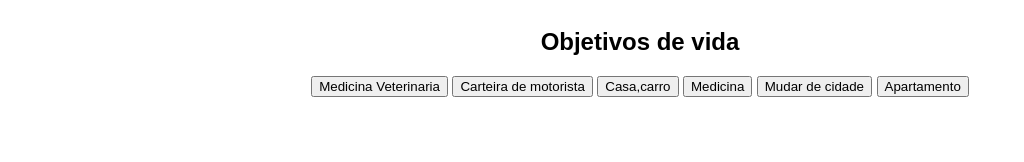
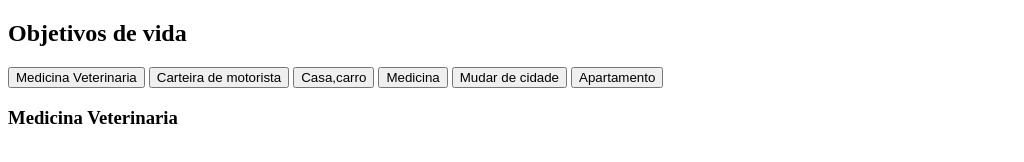
Before and after one commit to stephany221212/objetivos-de-vida, a plain HTML site: page index.html in a window 1280 px wide. Shown: the whole page, without its empty margins (0-1024 px from the left). Drawn offline with Linux system fonts and the light colour scheme.

Commit message:
Add files via upload

```diff
--- a/index.html
+++ b/index.html
@@ -24,8 +24,7 @@
 
 </div>
 
-    </section>
-<script src="main.js"></script>
-
-</body>
-</html>
+    <div class="abas-textos ativos">
+        <div class="aba-conteudo ativo">
+            <h3 class="aba-conteudo-titulo-principal"> Medicina Veterinaria </h3>
+                <h4 class="aba-conteudo-titulo-segundario"tempo para completar o objetivo<
--- a/style.css
+++ b/style.css
@@ -3,40 +3,8 @@
 :root {
     --cor-de-fundo: #FFFFFF;
     --verde: #6FFF57;
-    --branco:#FFFFFF;
-    --botao-ativo: #3a375e;
-    --botao-inativo: rgba(58,55,94,0.3);
-    --texto-fundo: rgba(58,55,94,0.3);
-}
-
-body {
-    background-color: var(--cor-de-fundo);
-    color: var(--branco);
-    font-family: 'Chakra Petch', sans-serif;
-}
+    --branco: #00CCFF;
+    --botao-inativo
 
 
-.conteudo-principal {
-    display: flex;
-    flex-direction: column;
-    justify-content: center;
-    align-items: center;
-    max-width: 1200px;
-    width: 100%;
-    margin: 0 auto;
 }
-
-.titulo-principal {
-    text-align: left;
-    width: 100%;
-    font-size: 32px;
-}
-
-.titulo-principal span {
-color: var(--verde);
-}
-
-
-.botao{
-
-}
```
